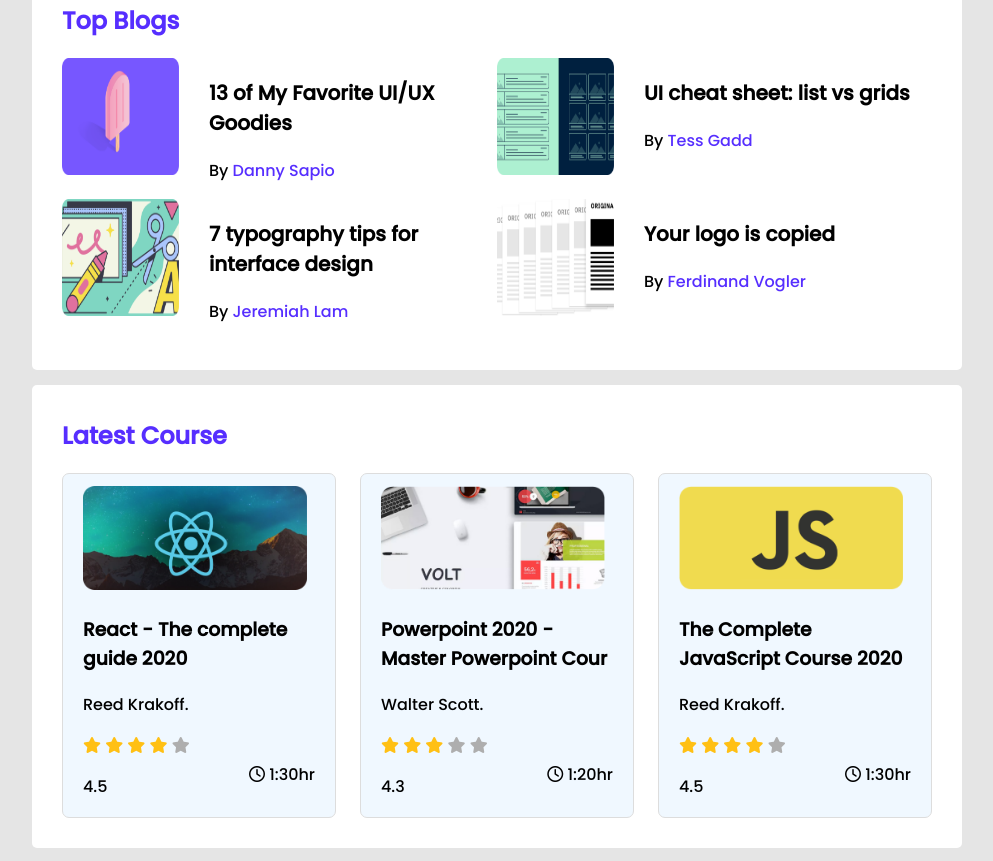
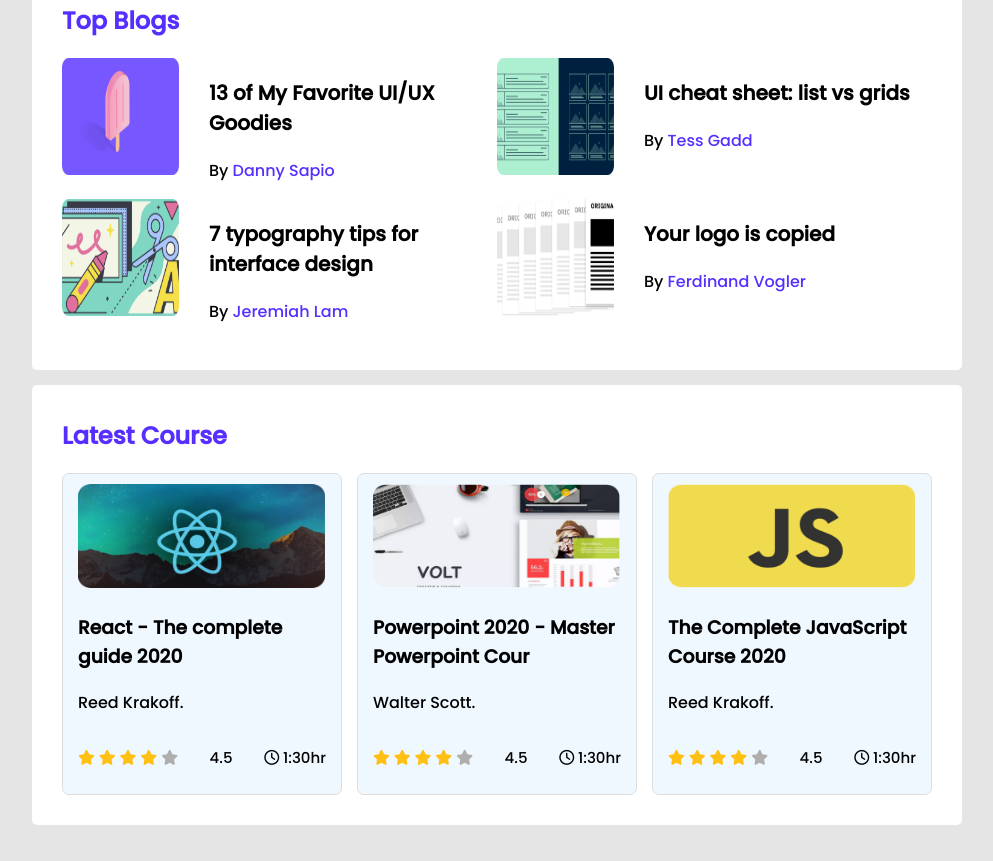
Before and after one commit to Kaisar-byte/leader-board-css3, a plain HTML site: page index.html in a window 1280 px wide. Shown: the part 299-1160 px from the top of the page, without its empty margins (143-1136 px from the left). After the commit the page ends 1137 px from the top, so only its background shows below. Drawn offline with Linux system fonts and the light colour scheme.

Commit message:
last editted website for a few thing

```diff
--- a/index.html
+++ b/index.html
@@ -116,11 +116,10 @@
                             <i class="fa-solid fa-star filled"></i>
                             <i class="fa-solid fa-star filled"></i>
                             <i class="fa-solid fa-star empty"></i>
-                            <span>
-                                <p>4.5</p>
-                            </span>
                         </div>
-
+                        <div>
+                            <p>4.5</p>
+                        </div>
                         <div class="course-duration">
                             <i class="fa-regular fa-clock"></i>
                             1:30hr
@@ -140,16 +139,15 @@
                             <i class="fa-solid fa-star filled"></i>
                             <i class="fa-solid fa-star filled"></i>
                             <i class="fa-solid fa-star filled"></i>
+                            <i class="fa-solid fa-star filled"></i>
                             <i class="fa-solid fa-star empty"></i>
-                            <i class="fa-solid fa-star empty"></i>
-                            <span>
-                                <p>4.3</p>
-                            </span>
                         </div>
-
+                        <div>
+                            <p>4.5</p>
+                        </div>
                         <div class="course-duration">
                             <i class="fa-regular fa-clock"></i>
-                            1:20hr
+                            1:30hr
                         </div>
                     </div>
                 </div>
@@ -168,11 +166,10 @@
                             <i class="fa-solid fa-star filled"></i>
                             <i class="fa-solid fa-star filled"></i>
                             <i class="fa-solid fa-star empty"></i>
-                            <span>
-                                <p>4.5</p>
-                            </span>
                         </div>
-
+                        <div>
+                            <p>4.5</p>
+                        </div>
                         <div class="course-duration">
                             <i class="fa-regular fa-clock"></i>
                             1:30hr
--- a/styles/style.css
+++ b/styles/style.css
@@ -102,24 +102,33 @@ hr {
 .courses {
     display: grid;
     grid-template-columns: repeat(3, 1fr);
-    grid-column-gap: 24px;
+    grid-column-gap: 15px;
 }
 
 .course {
-    border: 0.5px solid #ddd;
+    border: 1px solid #ddd;
     border-radius: 7px;
-    padding: 12px 20px 2px 20px;
     background-color: aliceblue;
+    padding: 10px 15px;
 }
 
 .course .course-banner img {
-    width: 224px;
+    width: 247px;
     height: 104px;
 }
 
 .course-info {
     display: flex;
     align-items: center;
+    flex-direction: row;
+    align-content: center;
+    justify-content: space-between;
+}
+
+.course-info {
+    display: flex;
+    font-size: 15px;
+    align-content: center;
     justify-content: space-between;
 }
 
```
